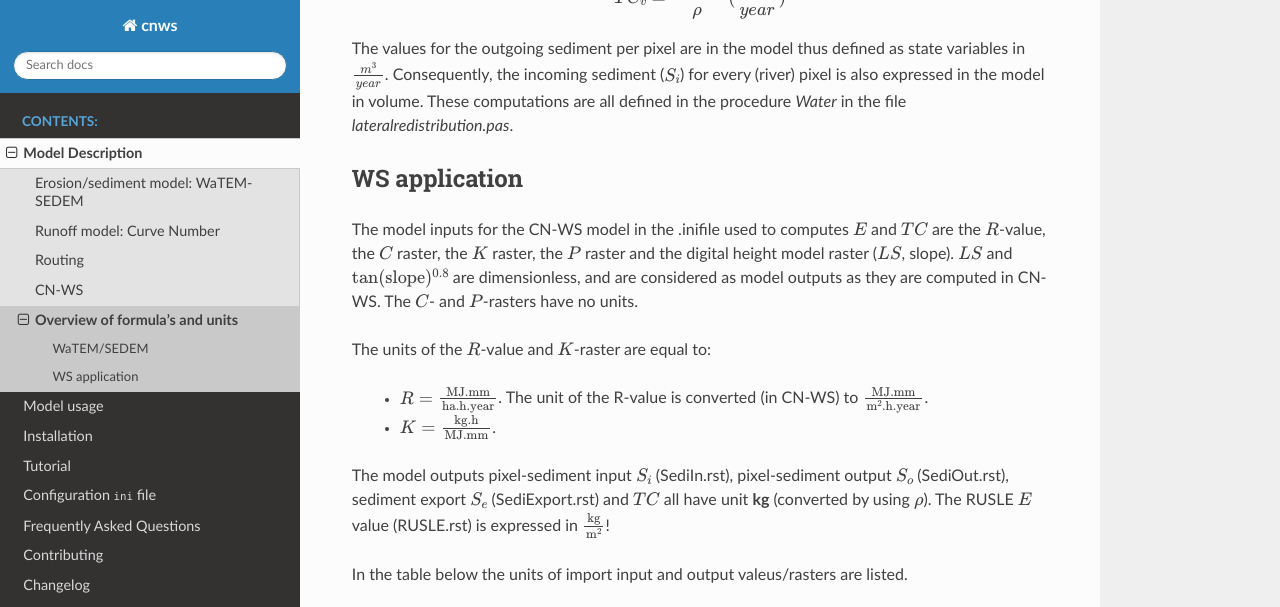
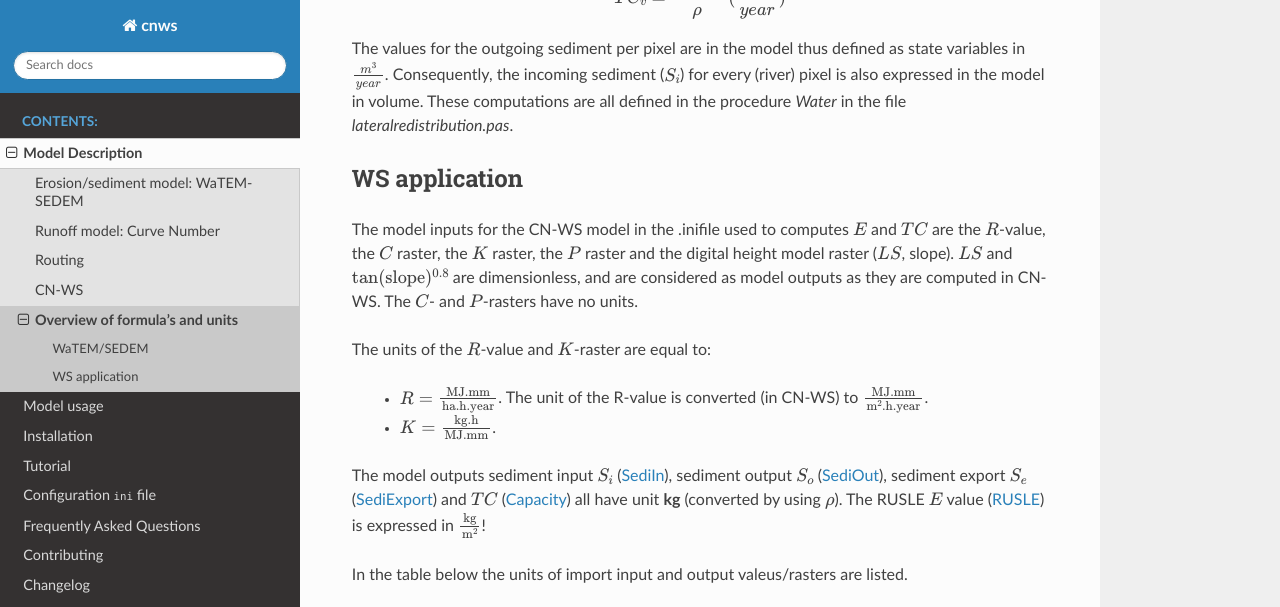
Before and after one commit to watem-sedem/watem-sedem, a Sphinx documentation site: the page built from docs/formulas-units.rst, in a window 1280 px wide and 900 px high, scrolled down 902 px, cut to the strip 0-607 px from the top of the window. Built offline with Sphinx 7.4.7 and the Read the Docs theme 2.0.0, drawn with Linux system fonts in a browser that asks for light colours.

Commit message:
added refs to rasters in output page

```diff
--- a/docs/formulas-units.rst
+++ b/docs/formulas-units.rst
@@ -63,11 +63,12 @@ The units of the :math:`R`-value and :math:`K`-raster are equal to:
  - :math:`R = \frac{\text{MJ.mm}}{\text{ha}.\text{h.year}}`. The unit of the R-value is converted (in CN-WS) to :math:`\frac{\text{MJ.mm}}{\text{m}^2.\text{h.year}}`.
  - :math:`K = \frac{\text{kg.h}}{\text{MJ.mm}}`.
 
-The model outputs pixel-sediment input :math:`S_i` (SediIn.rst),
-pixel-sediment output :math:`S_o` (SediOut.rst), sediment export
-:math:`S_e` (SediExport.rst) and :math:`TC` all have unit **kg** (converted
-by using :math:`\rho`). The RUSLE :math:`E` value (RUSLE.rst) is expressed
-in :math:`\frac{\text{kg}}{\text{m}^2}`!
+The model outputs sediment input :math:`S_i` (:ref:`SediIn <sediinrst>`),
+sediment output :math:`S_o` (:ref:`SediOut <sedioutrst>`), sediment
+export :math:`S_e` (:ref:`SediExport <sediexportrst>`) and :math:`TC`
+(:ref:`Capacity <capacityrst>`) all have unit **kg** (converted by using
+:math:`\rho`). The RUSLE :math:`E` value (:ref:`RUSLE <ruslerst>`) is
+expressed in :math:`\frac{\text{kg}}{\text{m}^2}`!
 
 In the table below the units of import input and output valeus/rasters are
 listed.
```
